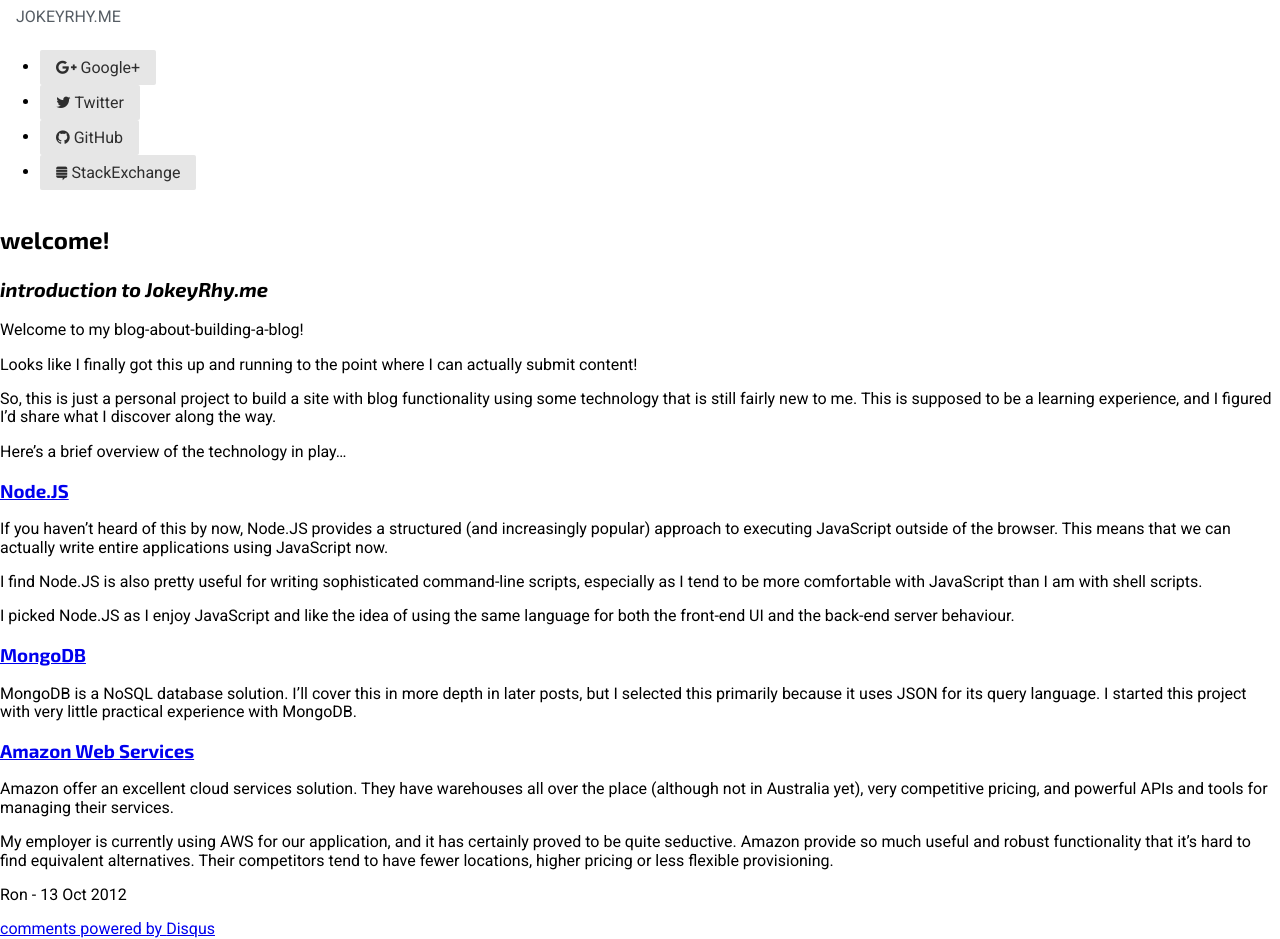
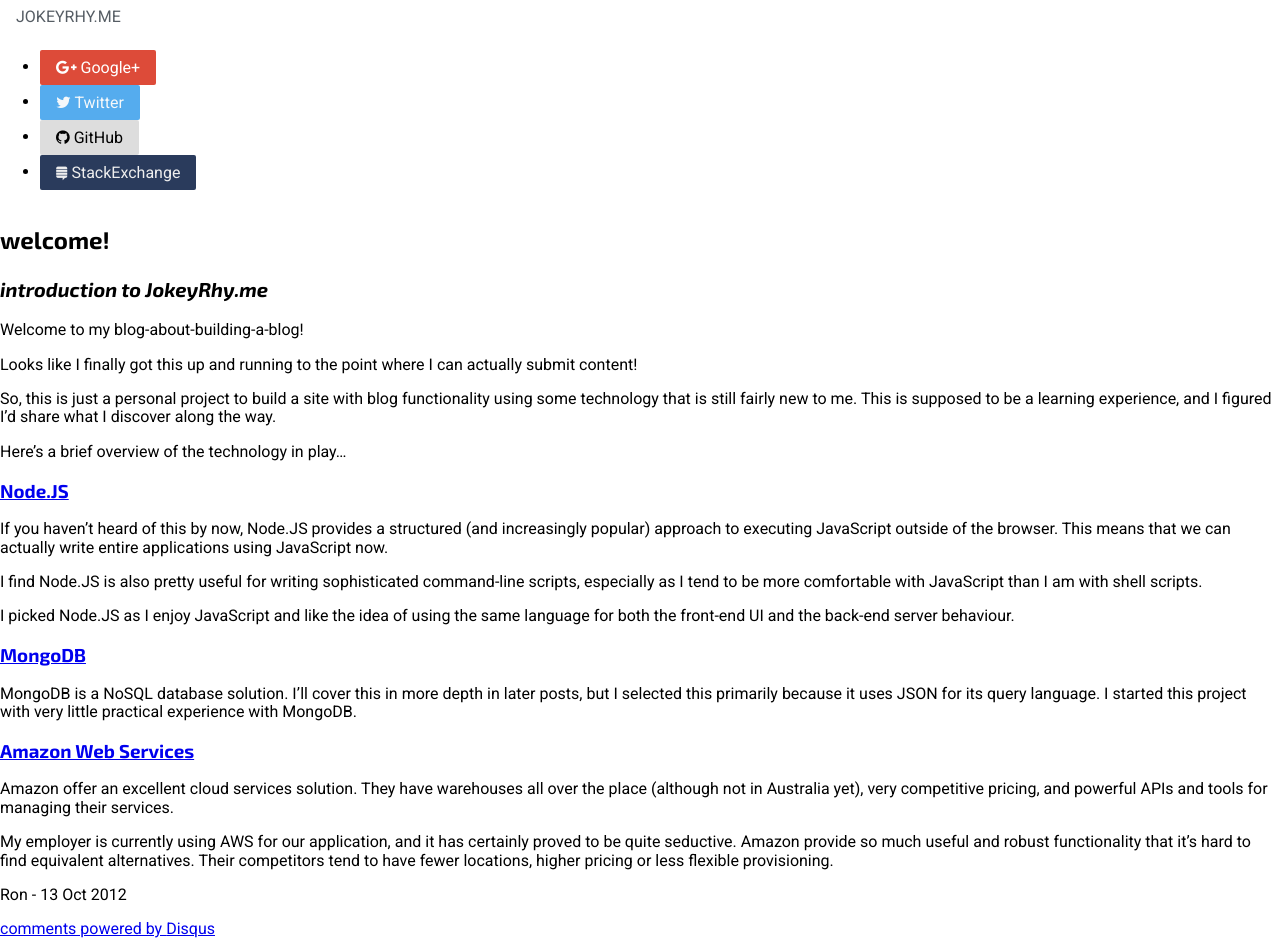
Before and after one commit to jokeyrhyme/jokeyrhyme.github.com, a Jekyll site: the page built from _posts/2012-10-13-1-welcome.md, in a window 1280 px wide. Built offline with Jekyll 4.4.1, drawn with Linux system fonts in a browser that asks for light colours; nearby versions of some CDN libraries; comment, search, counter and statistics services are not loaded.

Commit message:
style the social buttons according to brand

```diff
--- a/css/main.css
+++ b/css/main.css
@@ -25,3 +25,60 @@
   display: inline-table;
   margin-left: 1em;
 }
+
+/* social button styles */
+
+.pure-button.google {
+  background-color: #dd4b39;
+  color: #fff;
+}
+.pure-button.google:active {
+  background-color: #fff;
+  color: #dd4b39;
+}
+.pure-button.google:focus, .pure-button.google:hover {
+  background-color: #dd4b39;
+  color: #fff;
+  opacity: .90;
+}
+
+.pure-button.twitter {
+  background-color: #55acee;
+  color: #f5f8fa;
+}
+.pure-button.twitter:active {
+  background-color: #f5f8fa;
+  color: #55acee;
+}
+.pure-button.twitter:focus, .pure-button.twitter:hover {
+  background-color: #55acee;
+  color: #f5f8fa;
+  opacity: .90;
+}
+
+.pure-button.github {
+  background-color: #ddd;
+  color: #000;
+}
+.pure-button.github:active {
+  background-color: #4183c4;
+  color: #ddd;
+}
+.pure-button.github:focus, .pure-button.github:hover {
+  background-color: #ccc;
+  color: #4183c4;
+}
+
+.pure-button.stackexchange {
+  background-color: #2a3b5c;
+  color: #eee;
+}
+.pure-button.stackexchange:active {
+  background-color: #eee;
+  color: #2a3b5c;
+}
+.pure-button.stackexchange:focus, .pure-button.stackexchange:hover {
+  background-color: #2a3b5c;
+  color: #eee;
+  opacity: .90;
+}
```
